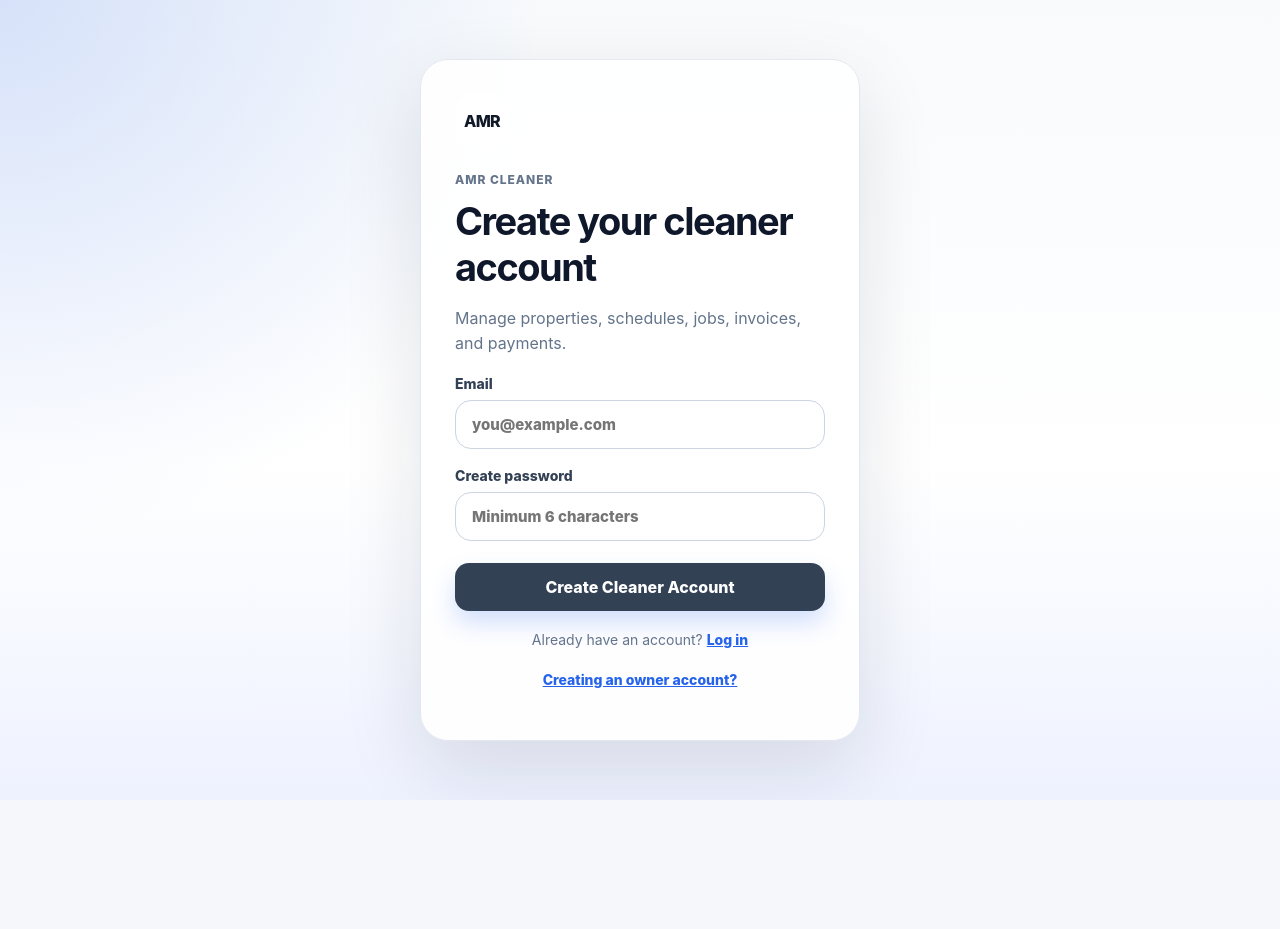
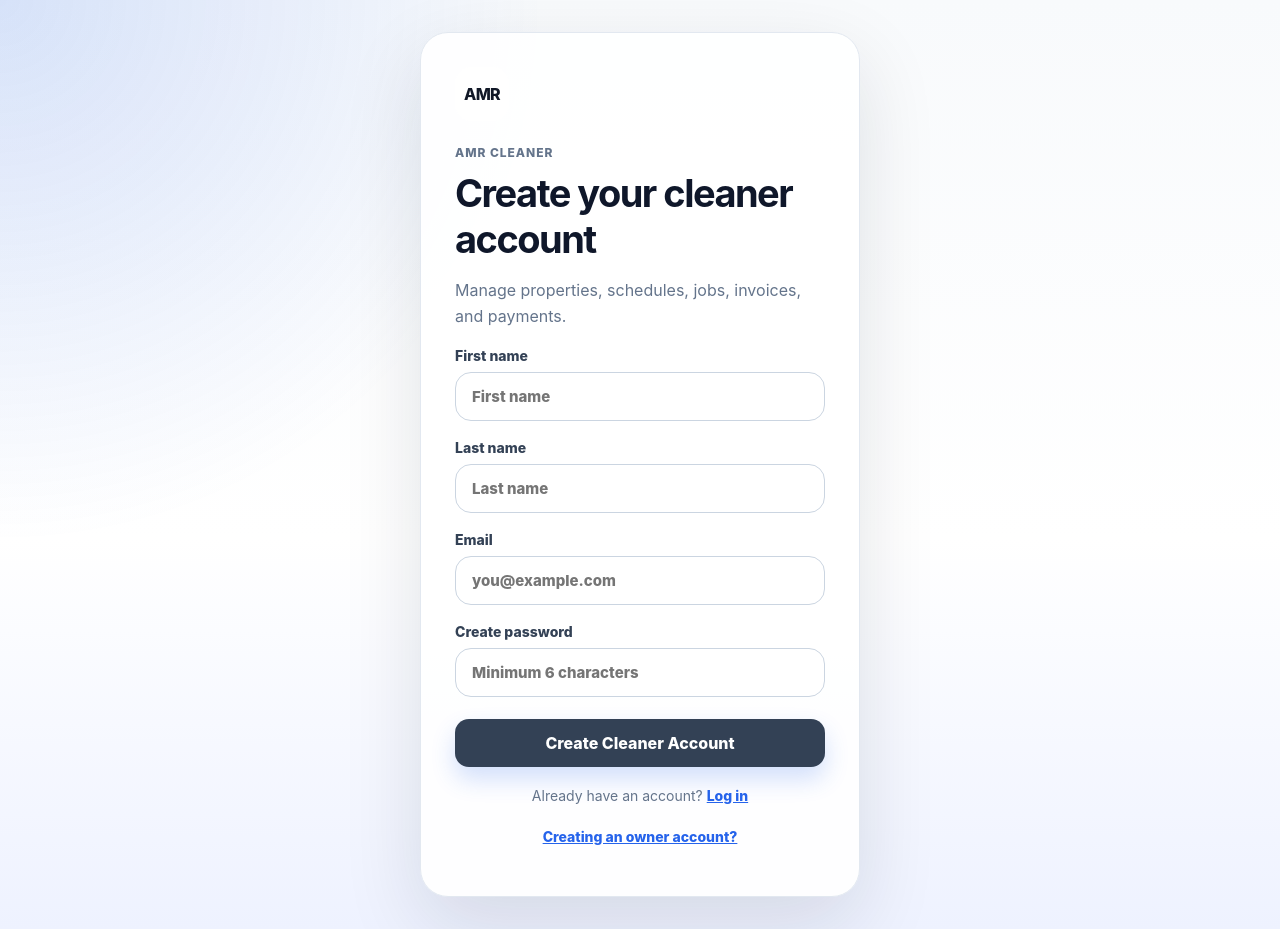
Before and after one commit to Askmyrental/askmyrentals-platform, a React (Vite) app: page /cleaner/signup in a window 1280 px wide. Before the commit the page ends 800 px from the top, so only its background shows below. Built offline with nearby package versions, Linux system fonts and the light colour scheme; no server answers.

Commit message:
Prefill invited cleaner signup

```diff
--- a/src/pages/SignupPage.tsx
+++ b/src/pages/SignupPage.tsx
@@ -11,6 +11,9 @@ export default function SignupPage({
 }: SignupPageProps) {
   const navigate = useNavigate();
   const [searchParams] = useSearchParams();
+
+  const [firstName, setFirstName] = useState("");
+  const [lastName, setLastName] = useState("");
   const [email, setEmail] = useState("");
   const [password, setPassword] = useState("");
   const [message, setMessage] = useState("");
@@ -22,16 +25,23 @@ export default function SignupPage({
   const isInvitation = searchParams.get("invited") === "1";
   const groupName = searchParams.get("group")?.trim() ?? "";
   const role = searchParams.get("role")?.trim() ?? "cleaner";
-  const firstName = searchParams.get("firstName")?.trim() ?? "";
 
   const roleLabel = useMemo(
-    () => role.replace(/_/g, " "),
+    () =>
+      role
+        .replace(/_/g, " ")
+        .replace(/\b\w/g, (letter) => letter.toUpperCase()),
     [role],
   );
 
   useEffect(() => {
     const invitedEmail = searchParams.get("email")?.trim() ?? "";
+    const invitedFirstName = searchParams.get("firstName")?.trim() ?? "";
+    const invitedLastName = searchParams.get("lastName")?.trim() ?? "";
+
     if (invitedEmail) setEmail(invitedEmail);
+    if (invitedFirstName) setFirstName(invitedFirstName);
+    if (invitedLastName) setLastName(invitedLastName);
   }, [searchParams]);
 
   async function handleSubmit(event: React.FormEvent<HTMLFormElement>) {
@@ -39,9 +49,19 @@ export default function SignupPage({
     setMessage("");
 
     const normalizedEmail = email.trim().toLowerCase();
+    const normalizedFirstName = firstName.trim();
+    const normalizedLastName = lastName.trim();
+    const fullName = [normalizedFirstName, normalizedLastName]
+      .filter(Boolean)
+      .join(" ");
 
     if (!normalizedEmail || !password.trim()) {
       setMessage("Please enter your email and password.");
+      return;
+    }
+
+    if (isInvitation && (!normalizedFirstName || !normalizedLastName)) {
+      setMessage("Your invitation is missing your first or last name.");
       return;
     }
 
@@ -74,6 +94,10 @@ export default function SignupPage({
           data: {
             role: accountType,
             account_type: accountType,
+            first_name: normalizedFirstName || null,
+            last_name: normalizedLastName || null,
+            full_name: fullName || null,
+            display_name: fullName || null,
           },
           emailRedirectTo: redirectUrl,
         },
@@ -110,7 +134,7 @@ export default function SignupPage({
       setMessage(
         isInvitation
           ? "Your AMR account was created. Check your email to confirm it, then return to AMR to finish joining the team."
-          : `Your ${isCleaner ? "cleaner" : "owner"} account was created. Check your email to confirm it. The confirmation link will return you to the correct AMR login.`
+          : `Your ${isCleaner ? "cleaner" : "owner"} account was created. Check your email to confirm it. The confirmation link will return you to the correct AMR login.`,
       );
     } catch (error) {
       console.error("Signup failed", error);
@@ -155,7 +179,9 @@ export default function SignupPage({
       }`}
     >
       <form className="authCard" onSubmit={handleSubmit}>
-        <Link to="/" className="brandIcon">AMR</Link>
+        <Link to="/" className="brandIcon">
+          AMR
+        </Link>
 
         <p className="eyebrow">
           {isInvitation
@@ -167,13 +193,13 @@ export default function SignupPage({
 
         <h1>
           {isInvitation
-            ? `${firstName ? `${firstName}, create` : "Create"} your AMR account`
+            ? "Create your AMR account"
             : `Create your ${isCleaner ? "cleaner" : "owner"} account`}
         </h1>
 
         <p>
           {isInvitation
-            ? `Create your account with the invited email below to continue joining ${
+            ? `Your invitation details are already filled in. Create a password to continue joining ${
                 groupName || "your AMR team"
               } as a ${roleLabel}.`
             : isCleaner
@@ -181,17 +207,41 @@ export default function SignupPage({
               : "Stay connected to property operations, schedules, maintenance, and invoices."}
         </p>
 
-        {isInvitation && email && (
+        {isInvitation && (
           <div className="authRecoveryNotice">
-            <span aria-hidden="true">✉️</span>
+            <span aria-hidden="true">✓</span>
             <div>
-              <strong>{email}</strong>
+              <strong>Invitation details loaded</strong>
               <small>
-                This invitation can only be accepted using this email address.
+                Review your information below, then create your password.
               </small>
             </div>
           </div>
         )}
+
+        <label>
+          First name
+          <input
+            type="text"
+            autoComplete="given-name"
+            value={firstName}
+            onChange={(event) => setFirstName(event.target.value)}
+            placeholder="First name"
+            readOnly={isInvitation && Boolean(firstName)}
+          />
+        </label>
+
+        <label>
+          Last name
+          <input
+            type="text"
+            autoComplete="family-name"
+            value={lastName}
+            onChange={(event) => setLastName(event.target.value)}
+            placeholder="Last name"
+            readOnly={isInvitation && Boolean(lastName)}
+          />
+        </label>
 
         <label>
           Email
@@ -205,6 +255,12 @@ export default function SignupPage({
           />
         </label>
 
+        {isInvitation && email && (
+          <p className="mutedText" style={{ marginTop: -6 }}>
+            This invitation can only be accepted with this email address.
+          </p>
+        )}
+
         <label>
           Create password
           <input
@@ -216,9 +272,17 @@ export default function SignupPage({
           />
         </label>
 
-        {message && <p className="authMessage" role="alert">{message}</p>}
+        {message && (
+          <p className="authMessage" role="alert">
+            {message}
+          </p>
+        )}
 
-        <button className="primaryButton" type="submit" disabled={submitting}>
+        <button
+          className="primaryButton"
+          type="submit"
+          disabled={submitting}
+        >
           {submitting
             ? "Creating account..."
             : isInvitation
@@ -228,9 +292,11 @@ export default function SignupPage({
 
         {isInvitation ? (
           <p className="authFooterText">
-            Already created an AMR account with this email?{" "}
+            Already have an AMR account with this email?{" "}
             <Link
-              to={`${loginPath}?email=${encodeURIComponent(email.trim())}&invited=1`}
+              to={`${loginPath}?email=${encodeURIComponent(
+                email.trim(),
+              )}&invited=1`}
             >
               Log in instead
             </Link>
@@ -239,7 +305,9 @@ export default function SignupPage({
           <>
             <p className="authFooterText">
               Already have an account?{" "}
-              <Link to={`${loginPath}?email=${encodeURIComponent(email.trim())}`}>
+              <Link
+                to={`${loginPath}?email=${encodeURIComponent(email.trim())}`}
+              >
                 Log in
               </Link>
             </p>
```
